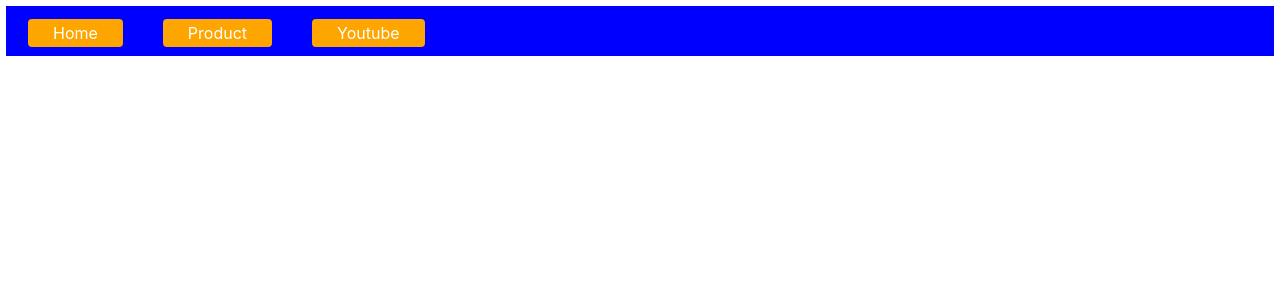
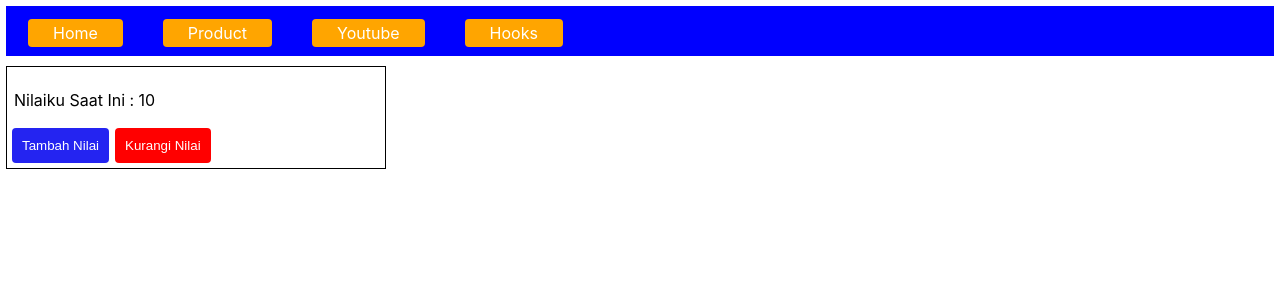
Before and after one commit to WibyFabian08/belajar-react, a React (Create React App) app: page /hooks in a window 1280 px wide. Shown: the top 300 px of the page. Built offline with nearby package versions, Linux system fonts and the light colour scheme.

Commit message:
React Hooks

```diff
--- a/src/container/Home/Home.jsx
+++ b/src/container/Home/Home.jsx
@@ -12,6 +12,7 @@ import BlogPost from '../Pages/BlogPost/BlogPost';
 import YouTubeCompPage from '../Pages/YouTubeCompPage/YouTubeCompPage';
 import Product from '../Pages/Product/Product';
 import DetailPost from '../Pages/BlogPost/DetailPost/DetailPost';
+import Hooks from '../Pages/Hooks/Hooks';
 
 // context
 import GlobalProvider from '../../context/context';
@@ -29,12 +30,14 @@ class Home extends React.Component {
                         <Link className='link' to='/'>Home</Link>
                         <Link className='link' to='/product'>Product</Link>
                         <Link className='link' to='/youtube'>Youtube</Link>
+                        <Link className='link' to='/hooks'>Hooks</Link>
                     </div>
                     <Switch>
                         <Route path='/' exact component={BlogPost}></Route>
                         <Route path='/detail-post/:postID' component={DetailPost}></Route>
                         <Route path='/product' component={Product}></Route>
                         <Route path='/youtube' component={YouTubeCompPage}></Route>
+                        <Route path='/hooks' component={Hooks}></Route>
                     </Switch>
                 </Fragment>
             </Router>
--- a/src/container/Pages/BlogPost/BlogPost.jsx
+++ b/src/container/Pages/BlogPost/BlogPost.jsx
@@ -37,40 +37,6 @@ class BlogPost extends React.Component {
         this.getDataAPI();
     }
 
-    // menghapus data dari API
-    handleRemove = (data) => {
-        axios.delete(`http://localhost:3004/posts/${data}`)
-        .then((result) => {
-            this.getDataAPI();
-        })
-    }
-
-    handleUpdate = (data) => {
-        console.log(data);
-        this.setState({
-            formBlogPost: data,
-            isUpdate: true
-        })
-
-    }
-
-    // fungsi update data API
-    handleFormChange = (event) => {
-        let formBlogPostNew = {...this.state.formBlogPost};
-        let timeStamp = new Date().getTime();
-
-        if(!this.state.isUpdate) {
-            formBlogPostNew['id'] = timeStamp;
-        }
-
-        // target name adalah name dari setiap form input
-        formBlogPostNew[event.target.name] = event.target.value;
-
-        this.setState({
-            formBlogPost: formBlogPostNew
-        })
-    }
-
     // post data pada API
     postDataToAPI = () => {
         API.postNewsBlog(this.state.formBlogPost).then((result) => {
@@ -99,6 +65,38 @@ class BlogPost extends React.Component {
                     userId: 1
                 }
             })
+        })
+    }
+
+    // fungsi update data API
+    handleFormChange = (event) => {
+        let formBlogPostNew = {...this.state.formBlogPost};
+        let timeStamp = new Date().getTime();
+
+        if(!this.state.isUpdate) {
+            formBlogPostNew['id'] = timeStamp;
+        }
+
+        // target name adalah name dari setiap form input
+        formBlogPostNew[event.target.name] = event.target.value;
+
+        this.setState({
+            formBlogPost: formBlogPostNew
+        })
+    }
+
+    handleUpdate = (data) => {
+        this.setState({
+            formBlogPost: data,
+            isUpdate: true
+        })
+
+    }
+
+    // menghapus data dari API
+    handleRemove = (data) => {
+        API.deleteNewsBlog(data).then((result) => {
+            this.getDataAPI();
         })
     }
 
--- /dev/null
+++ b/src/container/Pages/Hooks/Hooks.css
@@ -0,0 +1,29 @@
+.container-hooks {
+    margin-top: 10px;
+    padding: 5px;
+    width: 30%;
+    border: 1px solid black;
+}
+
+.add-btn {
+    background: none;
+    outline: none;
+    border: none;
+    background-color: rgb(36, 36, 241);
+    color: white;
+    padding: 10px;
+    border-radius: 4px;
+    cursor: pointer;
+}
+
+.min-btn {
+    background: none;
+    outline: none;
+    border: none;
+    background-color:red;
+    color: white;
+    padding: 10px;
+    border-radius: 4px;
+    cursor: pointer;
+    margin-left: 6px;
+}
--- /dev/null
+++ b/src/container/Pages/Hooks/Hooks.jsx
@@ -0,0 +1,26 @@
+import React, {useState} from 'react';
+import './Hooks.css';
+
+const Hooks = () => {
+    const [count, setCount] = useState(10);
+
+    const handleCountPlus = () => {
+        setCount(count + 1);
+    }
+
+    const handleCountMin = () => {
+        if(count > 0) {
+            setCount(count - 1);
+        }
+    }
+
+    return(
+        <div className='container-hooks'>
+            <p className='paragraf'>Nilaiku Saat Ini : {count}</p>
+            <button className='add-btn' onClick={() => handleCountPlus()}>Tambah Nilai</button>
+            <button className='min-btn' onClick={() => handleCountMin()}>Kurangi Nilai</button>
+        </div>
+    );
+}
+
+export default Hooks;
```
